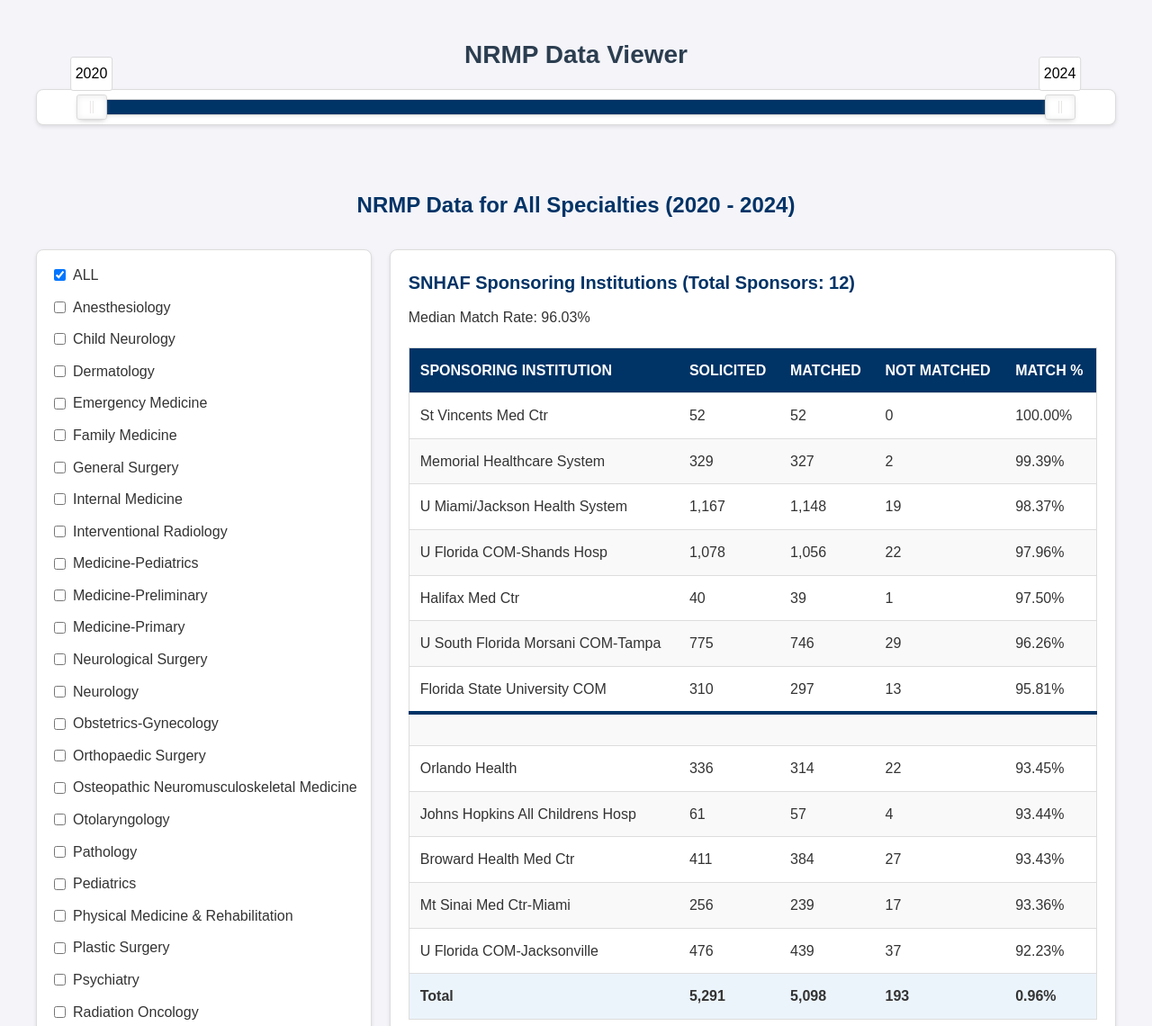
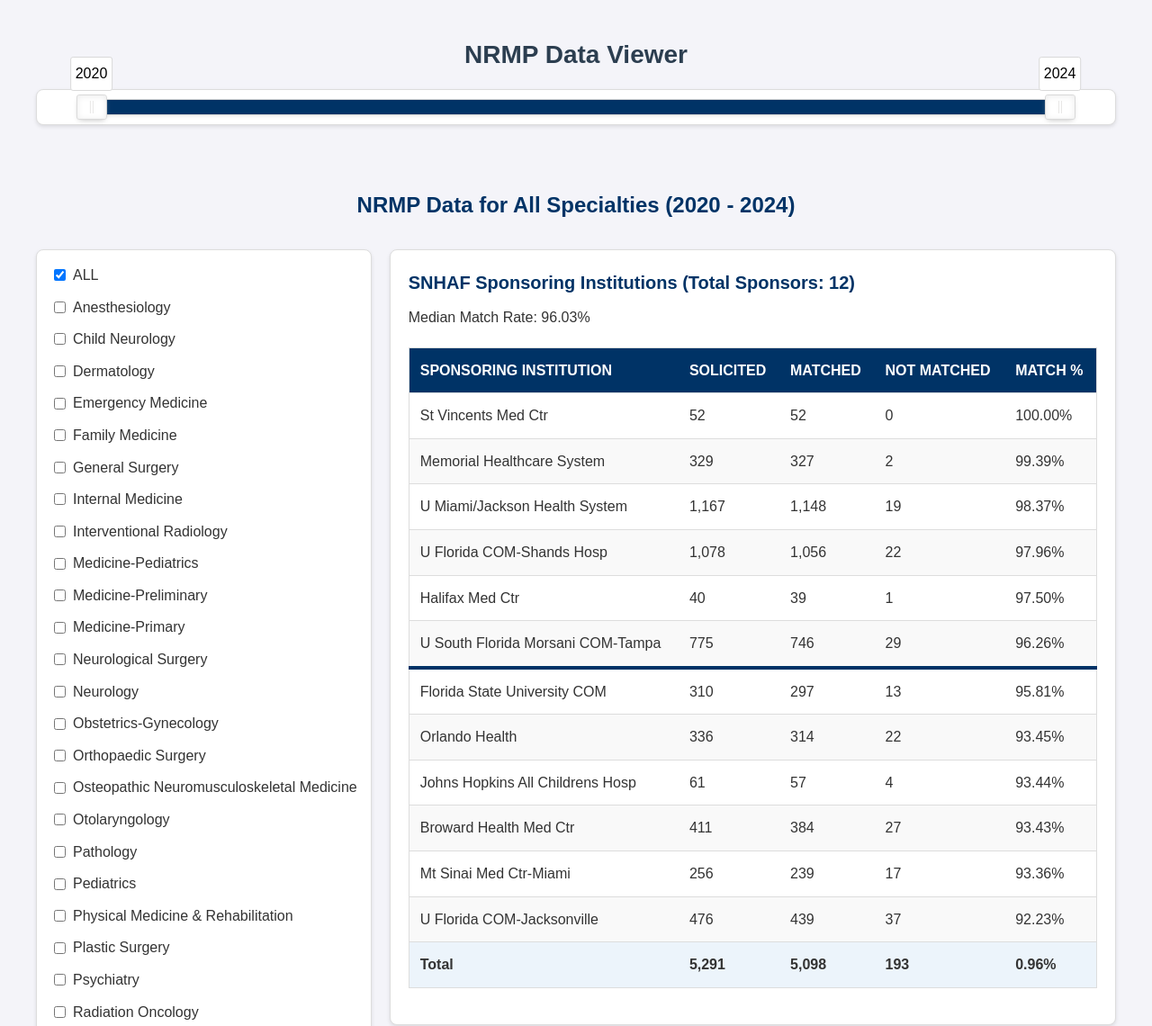
Before and after one commit to flchildrenshospitals/NRMP, a plain HTML site: page index.html in a window 1280 px wide. Shown: the top 1140 px of the page at 90% size. Drawn offline with nearby package versions, Linux system fonts and the light colour scheme.

Commit message:
Update index.html

```diff
--- a/index.html
+++ b/index.html
@@ -160,8 +160,6 @@ tr:hover {
 
 .median-border-row td {
   border-top: 4px solid #003366; /* Dark blue border */
-  background-color: #f9f9f9; /* Optional: slight background for visibility */
-  height: 10px; /* Height to make the border more prominent */
 }
 
 /* Total Row */
@@ -498,9 +496,10 @@ yearSlider.noUiSlider.on("update", function () {
   section.appendChild(statsSummary);
 
   // Add rows and insert a border at the median
+  // Add rows and insert a border at the median
 let addedMedianBorder = false;
 
-  sortedData.forEach(data => {
+sortedData.forEach((data, index) => {
   const tr = document.createElement("tr");
 
   // Create cells
@@ -509,7 +508,7 @@ yearSlider.noUiSlider.on("update", function () {
     data.totalQuota.toLocaleString(),
     data.totalMatched.toLocaleString(),
     data.notMatched.toLocaleString(),
-      data.matchPercent.toFixed(2) + "%"
+    data.matchPercent.toFixed(2) + "%",
   ].map(text => {
     const td = document.createElement("td");
     td.textContent = text;
@@ -517,19 +516,14 @@ yearSlider.noUiSlider.on("update", function () {
   });
 
   cells.forEach(cell => tr.appendChild(cell));
-    tbody.appendChild(tr);
 
-    // Add a distinct border row at the median
-    if (!addedMedianBorder && data.matchPercent <= median) {
-      const borderRow = document.createElement("tr");
-      borderRow.classList.add("median-border-row");
-      const borderCell = document.createElement("td");
-      borderCell.colSpan = 5; // Span across all columns
-      borderCell.textContent = ""; // Empty content
-      borderRow.appendChild(borderCell);
-      tbody.appendChild(borderRow);
+  // Check if this row is the first one below the median
+  if (!addedMedianBorder && data.matchPercent < median) {
+    tr.classList.add("median-border-row");
     addedMedianBorder = true;
   }
+
+  tbody.appendChild(tr);
 });
 
 // Add total row
@@ -546,6 +540,7 @@ yearSlider.noUiSlider.on("update", function () {
   ).toFixed(2)}%</td>
 `;
 tbody.appendChild(totalRow);
+
 
   table.appendChild(thead);
   table.appendChild(tbody);
```
Lines whose indentation alone changed are shown as unchanged.
